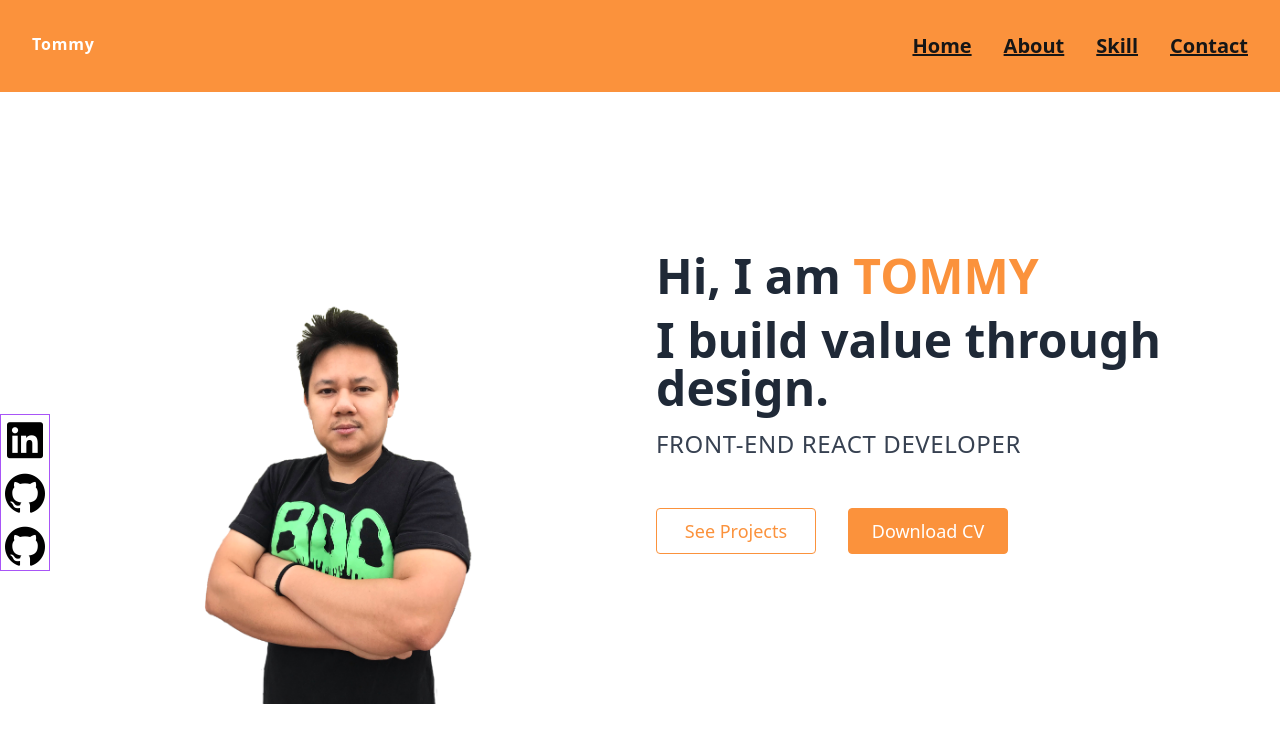
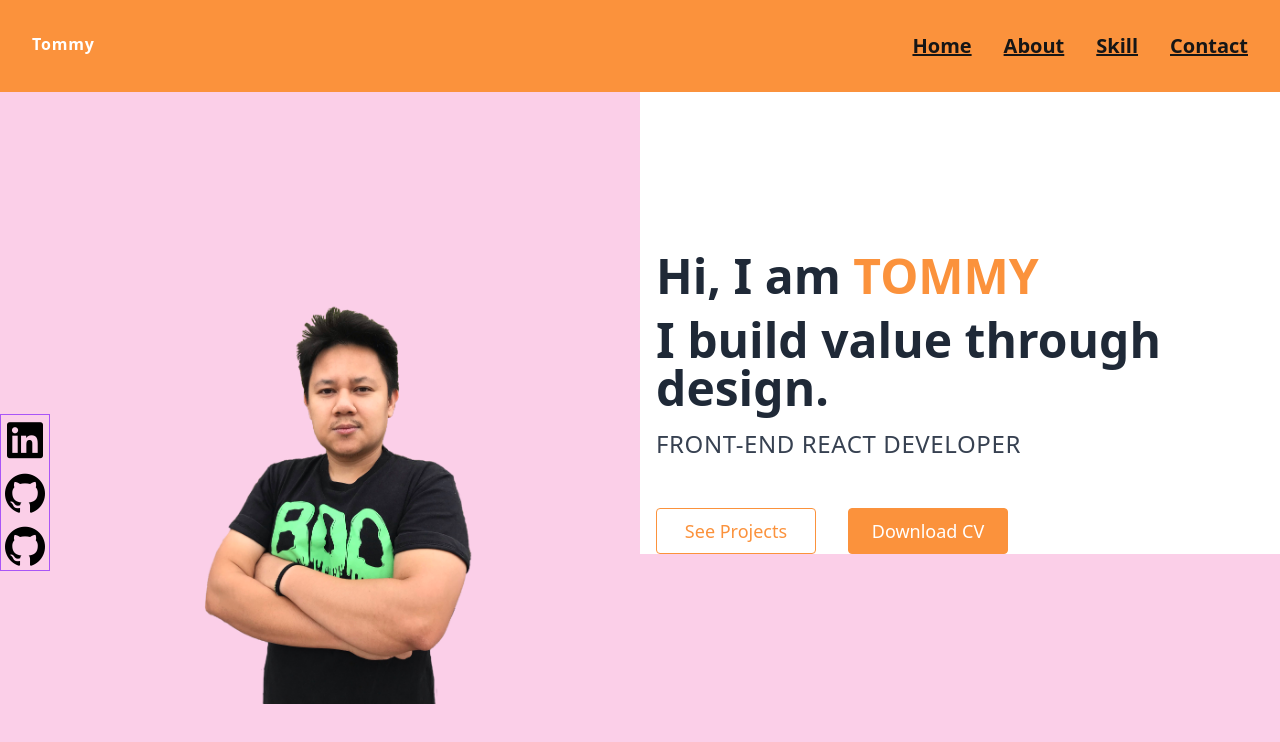
Before and after one commit to TommyOliveir/Official-Portfolio, a React (Vite) app: page / in a window 1280 px wide. Shown: the top 742 px of the page. Built offline with nearby package versions, Linux system fonts and the light colour scheme.

Commit message:
resolved

```diff
--- a/src/assets/components/Hero.jsx
+++ b/src/assets/components/Hero.jsx
@@ -4,13 +4,13 @@ import { Link } from "react-router-dom";
 
 function Hero() {
   return (
-    <section className=" h-screen flex flex-col sm:flex-row justify-end  ">
+    <section className=" bg-pink-200 h-screen flex flex-col sm:flex-row justify-end  ">
 
     <div id="socials-image" className=" sm:flex items-center  sm:w-1/2">
 
-      <div className="social-images  invisible sm:visible ">
+      <div className="social-images invisible sm:visible ">
 
-        <ul border className="border border-purple-500 flex sm:flex-col justify-center gap-9 sm:gap-1 ">
+        <ul border className="border border-purple-500 flex sm:flex-col justify-center gap-9 sm:gap-1 m-0 ">
           <li className='text-5xl'> <i class="ri-linkedin-box-fill" ></i></li>
           <li className='text-5xl'> <i class="ri-github-fill"></i></li>
           <li className='text-5xl'> <i class="ri-github-fill"></i></li>
--- a/src/index.css
+++ b/src/index.css
@@ -8,3 +8,15 @@
     box-sizing: border-box;
     margin: 0;
 }
+
+
+
+  html, body {
+  overflow-x: hidden;
+  }
+
+/* @media (max-width: 800px) {
+  html, body {
+  overflow-x: hidden;
+  }
+} */
```
